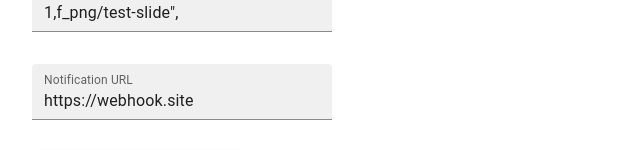
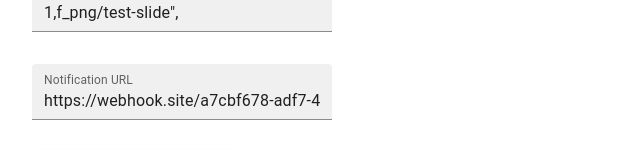
Before and after one commit to rebeccapeltz/next-video-gen, a Next.js app: page /create_video in a window 1280 px wide. Shown: the part 603-753 px from the top of the page, without its empty margins (0-640 px from the left). Built offline with nearby package versions, Linux system fonts and the light colour scheme.

Commit message:
add webhook

```diff
--- a/components/CreateVideoForm.js
+++ b/components/CreateVideoForm.js
@@ -85,7 +85,7 @@ const Form = () => {
     },
   });
   const [notificationURL, setNotificationURL] = useState(
-    "https://webhook.site"
+    "https://webhook.site/a7cbf678-adf7-4847-8586-96e6825cea46"
   );
   const [manifestString, setManifestString] = useState(
     JSON.stringify(manifest, 0, 2)
```
